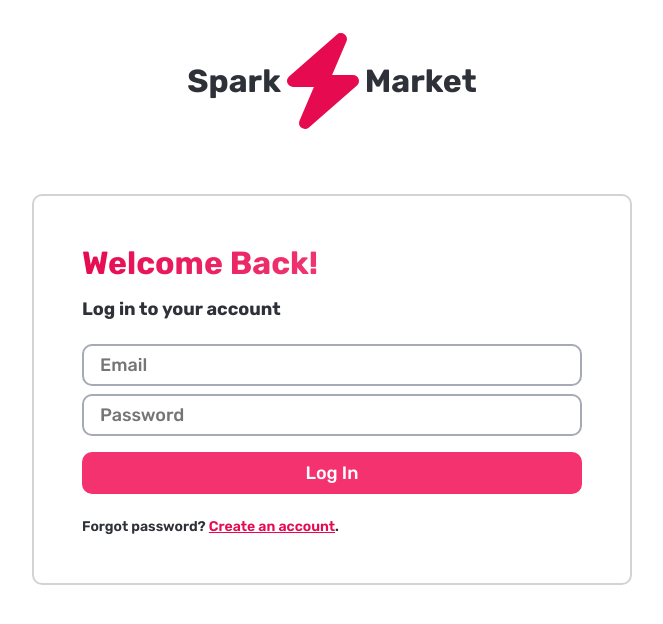
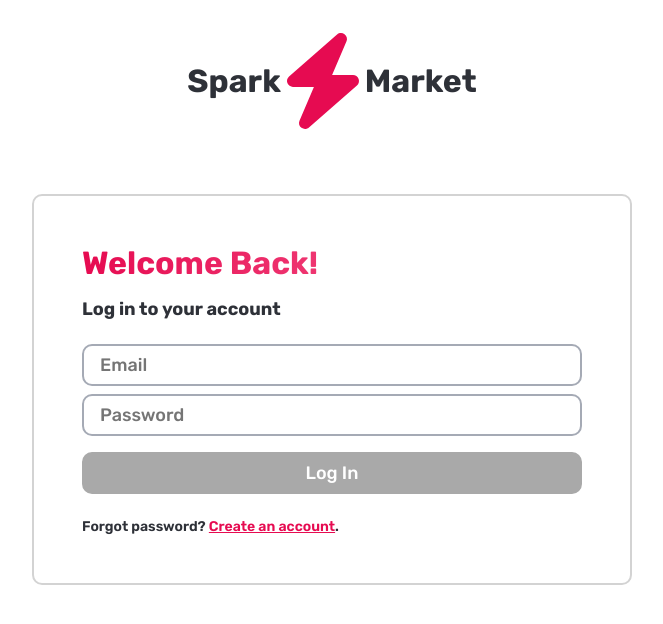
Before and after one commit to leonel-aguirre/dae-ecommerce-fe, a React (Create React App) app: page /log-in in a window 1280 px wide. Shown: the top 624 px of the page, without its empty margins (308-971 px from the left). Built offline with nearby package versions, Linux system fonts and the light colour scheme.

Commit message:
DEFE-2 - Button disabled state added.

```diff
--- a/src/components/Button/Button.jsx
+++ b/src/components/Button/Button.jsx
@@ -3,16 +3,17 @@
 import React from "react"
 import PropTypes from "prop-types"
 
-const Button = ({ children, ...rest }) => {
+const Button = ({ text, isDisabled = false, ...rest }) => {
   return (
-    <button className="button" {...rest}>
-      {children}
+    <button className="button" disabled={isDisabled} {...rest}>
+      {text}
     </button>
   )
 }
 
 Button.propTypes = {
-  children: PropTypes.any.isRequired,
+  text: PropTypes.string.isRequired,
+  isDisabled: PropTypes.bool,
 }
 
 export default Button
--- a/src/components/Button/Button.scss
+++ b/src/components/Button/Button.scss
@@ -7,6 +7,8 @@
   $background-hover-color: lighten-2($color-amaranth-red);
   $border-active-color: lighten-1($color-amaranth-red);
   $background-active-color: lighten-1($color-amaranth-red);
+  $border-disabled-color: darken-1($color-light-gray);
+  $background-disabled-color: darken-1($color-light-gray);
   $text-color: $color-pure-white;
 
   @extend %body-sans;
@@ -30,4 +32,10 @@
     border: 2px solid $border-active-color;
     background-color: $background-active-color;
   }
+
+  &:disabled {
+    cursor: not-allowed;
+    border: 2px solid $border-disabled-color;
+    background-color: $background-disabled-color;
+  }
 }
--- a/src/routes/LogIn/LogInPage.jsx
+++ b/src/routes/LogIn/LogInPage.jsx
@@ -14,7 +14,11 @@
 
 const LogInPage = () => {
   const dispatch = useDispatch()
-  const { register, handleSubmit } = useForm()
+  const {
+    register,
+    handleSubmit,
+    formState: { isValid },
+  } = useForm()
 
   const onSubmit = (data) => {
     const { email, password } = data
@@ -43,7 +47,7 @@
             isPasswordType={true}
             {...register("password", { required: true })}
           />
-          <Button type="submit">Log In</Button>
+          <Button type="submit" text={"Log In"} isDisabled={!isValid} />
         </div>
         <p className="log-in-page__forgot-password-text">
           Forgot password?{" "}
```
